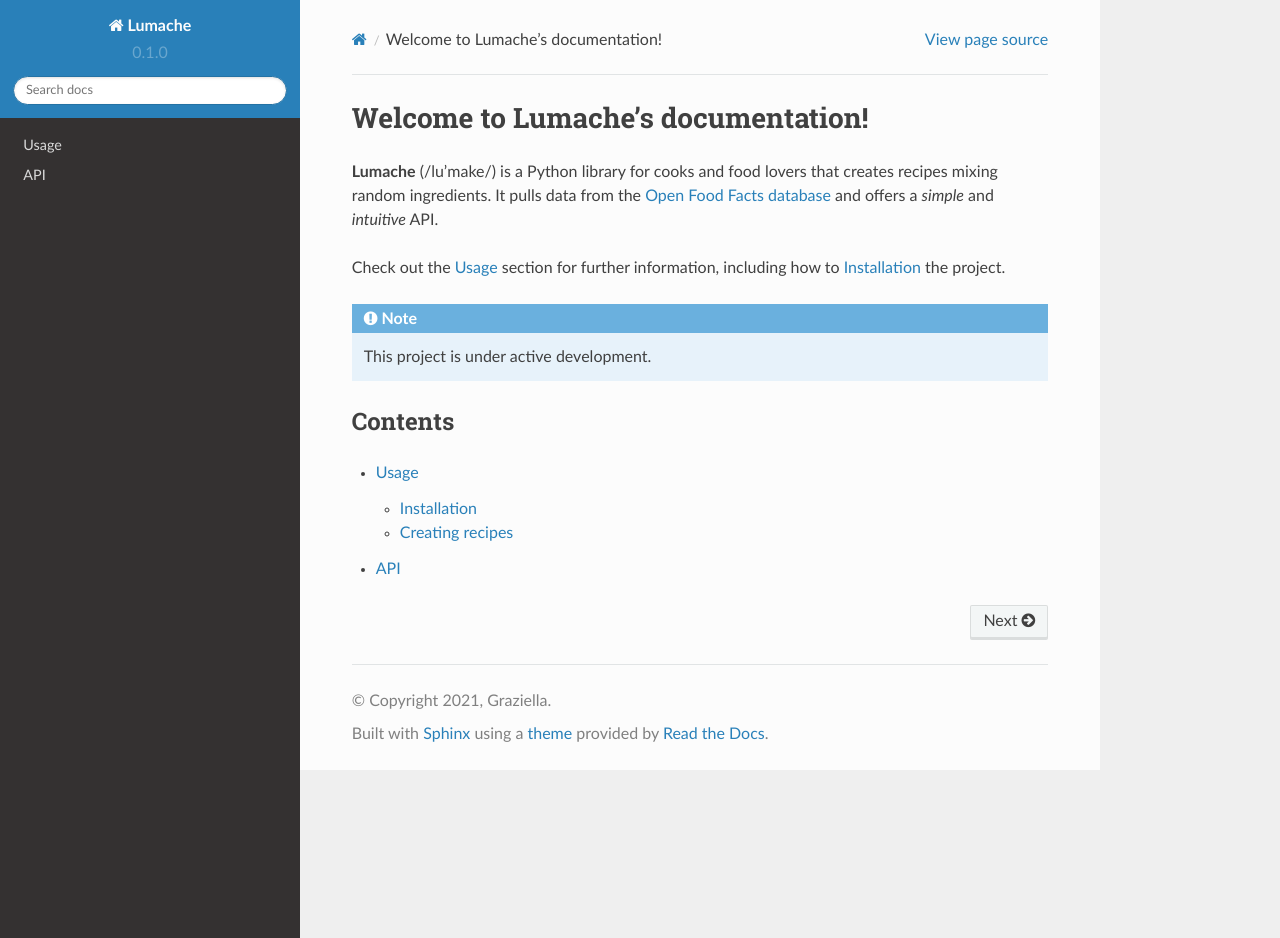
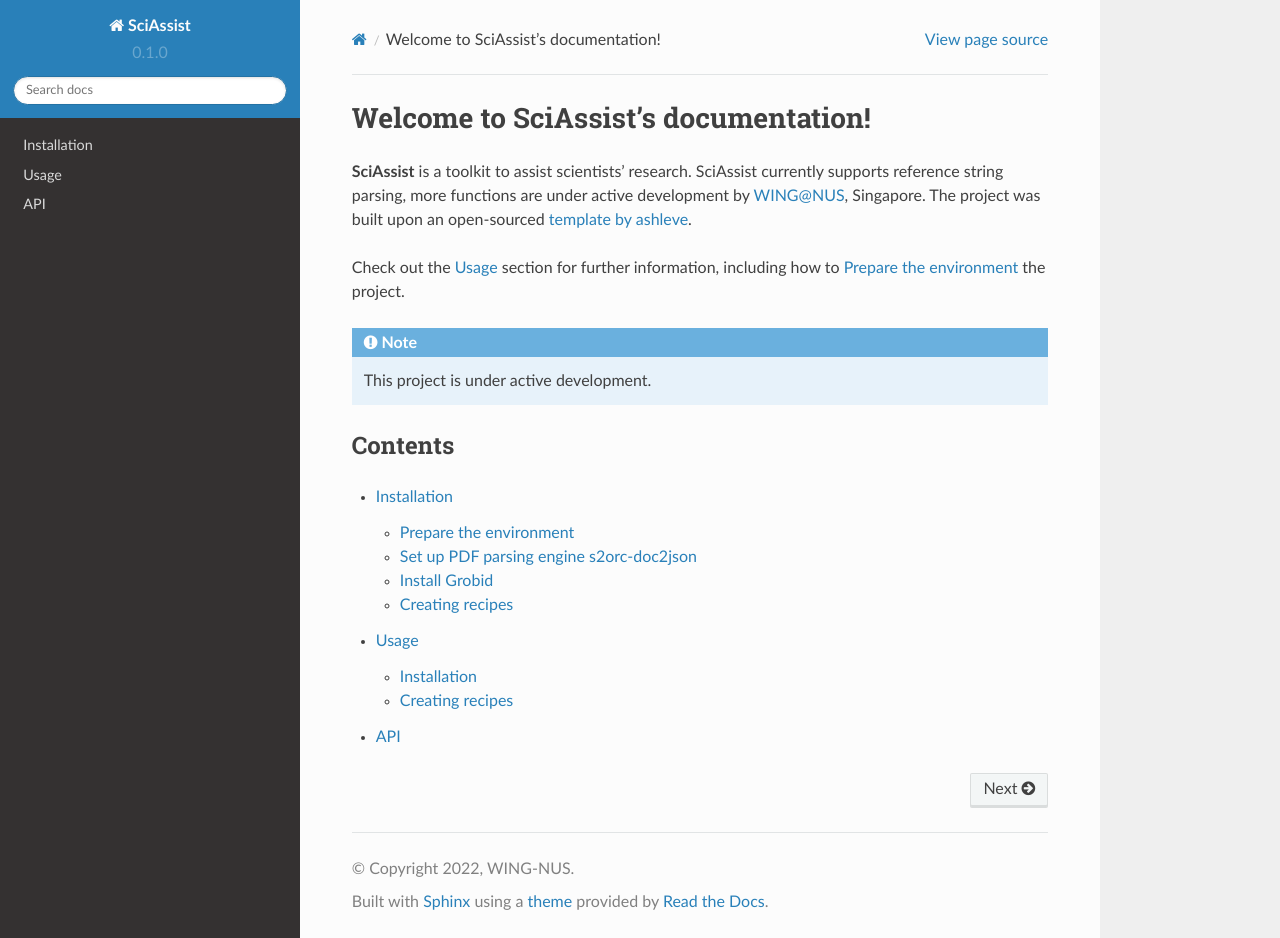
Before and after one commit to qolina/SciAssist, a Sphinx documentation site: the page built from docs/source/index.rst, in a window 1280 px wide and 938 px high. Built offline with Sphinx 7.4.7 and the Read the Docs theme 2.0.0, drawn with Linux system fonts in a browser that asks for light colours.

Commit message:
Add installation.rst
Signed-off-by: dyxohjl666 <dingyixi@hotmail.com>

```diff
--- a/docs/source/conf.py
+++ b/docs/source/conf.py
@@ -2,9 +2,9 @@
 
 # -- Project information
 
-project = 'Lumache'
-copyright = '2021, Graziella'
-author = 'Graziella'
+project = 'SciAssist'
+copyright = '2022, WING-NUS'
+author = 'WING-NUS'
 
 release = '0.1'
 version = '0.1.0'
--- a/docs/source/index.rst
+++ b/docs/source/index.rst
@@ -1,10 +1,7 @@
-Welcome to Lumache's documentation!
-===================================
+Welcome to SciAssist's documentation!
+=====================================
 
-**Lumache** (/lu'make/) is a Python library for cooks and food lovers
-that creates recipes mixing random ingredients.
-It pulls data from the `Open Food Facts database <https://world.openfoodfacts.org/>`_
-and offers a *simple* and *intuitive* API.
+**SciAssist** is a toolkit to assist scientists' research. SciAssist currently supports reference string parsing, more functions are under active development by `WING@NUS <https://wing.comp.nus.edu.sg/>`_, Singapore. The project was built upon an open-sourced `template by ashleve <https://github.com/ashleve/lightning-hydra-template>`_.
 
 Check out the :doc:`usage` section for further information, including
 how to :ref:`installation` the project.
@@ -18,5 +15,6 @@
 
 .. toctree::
 
+   installation
    usage
    api
--- /dev/null
+++ b/docs/source/installation.rst
@@ -0,0 +1,77 @@
+Installation
+============
+
+.. _installation:
+
+Prepare the environment
+-----------------------
+To use SciAssist, first clone the project and create a conda environment for it:
+
+.. code-block:: bash
+
+    # clone project
+    git clone https://github.com/WING-NUS/SciAssist
+    cd SciAssist
+
+    # [OPTIONAL] create conda environment
+    conda create -n myenv python=3.8
+    conda activate myenv
+
+    # install pytorch according to instructions
+    # https://pytorch.org/get-started/
+
+    # install requirements
+    pip install -r requirements.txt
+
+Set up PDF parsing engine s2orc-doc2json
+----------------------------------------
+The current ``doc2json`` tool uses Grobid to first process each PDF into XML, then extracts paper components from the XML.
+If you fail to install Doc2Json or Grobid with ``bin/doc2json/scripts/run.sh`` ,
+try to execute the following command:
+
+.. code-block:: bash
+
+    cd bin/doc2json
+    python setup.py develop
+    cd ../..
+
+This will setup Doc2Json.
+
+Install Grobid
+--------------
+
+You will need to have Java installed on your machine. Then, you can install your own version of Grobid and get it running, or you can run the following script:
+
+.. code-block:: console
+
+    bash bin/doc2json/scripts/setup_grobid.sh
+
+
+This will setup Grobid, currently hard-coded as version 0.6.1. Then run:
+
+.. code-block:: console
+
+    bash bin/doc2json/scripts/run_grobid.sh
+
+to start the Grobid server. Don't worry if it gets stuck at 87%; this is normal and means Grobid is ready to process PDFs.
+
+
+Creating recipes
+----------------
+
+To retrieve a list of random ingredients,
+you can use the ``lumache.get_random_ingredients()`` function:
+
+.. autofunction:: lumache.get_random_ingredients
+
+The ``kind`` parameter should be either ``"meat"``, ``"fish"``,
+or ``"veggies"``. Otherwise, :py:func:`lumache.get_random_ingredients`
+will raise an exception.
+
+.. autoexception:: lumache.InvalidKindError
+
+For example:
+
+>>> import lumache
+>>> lumache.get_random_ingredients()
+['shells', 'gorgonzola', 'parsley']
--- a/docs/source/usage.rst
+++ b/docs/source/usage.rst
@@ -1,7 +1,7 @@
 Usage
 =====
 
-.. _installation:
+.. _usage:
 
 Installation
 ------------
```
